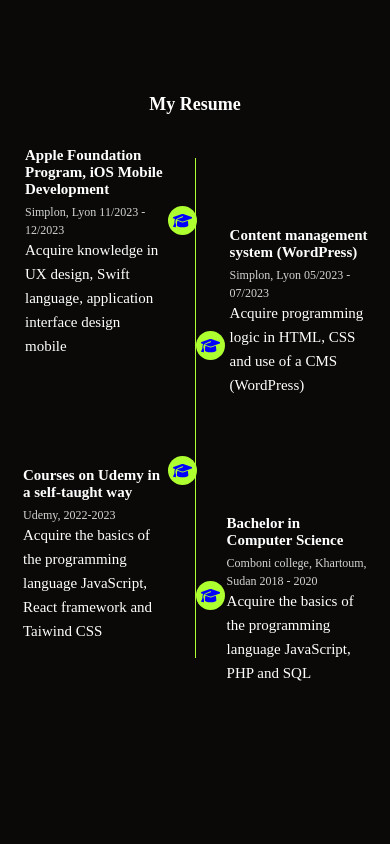
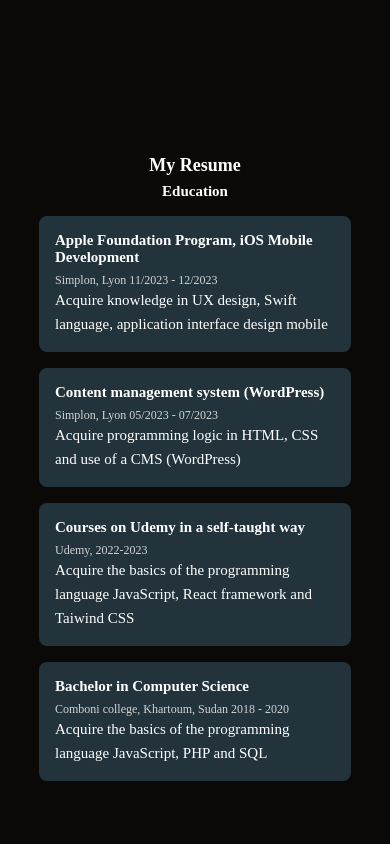
Before and after one commit to shawilayoul/aocholprofile, a React (Create React App) app: page / in a window 390 px wide. Shown: the part 1680-2524 px from the top of the page. Built offline with nearby package versions, Linux system fonts and the light colour scheme.

Commit message:
updating resume

```diff
--- a/src/containers/Projects/Projects.jsx
+++ b/src/containers/Projects/Projects.jsx
@@ -113,7 +113,7 @@ const Projects = () => {
                 <img src={images.pizza1} className="sliderimg" alt="slide" />
                 <img src={images.pizza2} className="sliderimg" alt="slide" />
                 <img src={images.pizza3} className="sliderimg" alt="slide" />
-                <img src={images.pizza4} className="sliderimg" alt="slide" />
+                <img src={images.pizza1} className="sliderimg" alt="slide" />
               </AliceCarousel>
             </div>
             <div className="box-footer">
--- a/src/containers/Resume/Resume.jsx
+++ b/src/containers/Resume/Resume.jsx
@@ -1,5 +1,4 @@
 import React from "react";
-import { FaGraduationCap } from "react-icons/fa6";
 import { motion } from "framer-motion";
 import "./resume.scss";
 const Resume = () => {
@@ -15,26 +14,14 @@ const Resume = () => {
 
   return (
     <div className="resum-container" id="Resume">
-      <div className="vertical">
-        <div className="cap1">
-          <FaGraduationCap />
-        </div>
-        <div className="cap2 ">
-          <FaGraduationCap />
-        </div>
-        <div className="cap3">
-          <FaGraduationCap />
-        </div>
-        <div className="cap4">
-          <FaGraduationCap />
-        </div>
-      </div>
       <div className="top">
         <h2>My Resume</h2>
+        <h3>Education</h3>
       </div>
       <div className="bottom">
+        <div className="blogA">
           <motion.div
-          className="blog1 blogA"
+            className="blog1"
             variants={{
               hidden: { x: "-100vw" },
               visible: { x: 0 },
@@ -51,7 +38,7 @@ const Resume = () => {
             </p>
           </motion.div>
           <motion.div
-          className="blog1 blogB"
+            className="blog1"
             initial={{ x: "100vw" }}
             animate={{ x: 0 }}
             transition={{ delay: 0.3, duration: 1 }}
@@ -59,11 +46,27 @@ const Resume = () => {
             <h3>Content management system (WordPress)</h3>
             <span>Simplon, Lyon 05/2023 - 07/2023</span>
             <p>
-            Acquire programming logic in HTML, CSS and use of a CMS (WordPress)
+              Acquire programming logic in HTML, CSS and use of a CMS
+              (WordPress)
+            </p>
+          </motion.div>
+        </div>
+        <div className="blogB">
+        <motion.div
+            className="blog1"
+            initial={{ x: "100vw" }}
+            animate={{ x: 0 }}
+            transition={{ delay: 0.3, duration: 1 }}
+          >
+            <h3>Courses on Udemy in a self-taught way</h3>
+            <span>Udemy, 2022-2023</span>
+            <p>
+              Acquire the basics of the programming language JavaScript, React
+              framework and Taiwind CSS
             </p>
           </motion.div>
           <motion.div
-          className="blog1 blogD"
+            className="blog1"
             initial={{ x: "100vw" }}
             animate={{ x: 0 }}
             transition={{ delay: 0.3, duration: 1 }}
@@ -75,19 +78,7 @@ const Resume = () => {
               SQL
             </p>
           </motion.div>
-        <motion.div
-          className="blog1 blogC"
-          initial={{ x: "100vw" }}
-          animate={{ x: 0 }}
-          transition={{ delay: 0.3, duration: 1 }}
-        >
-          <h3>Courses on Udemy in a self-taught way</h3>
-          <span>Udemy, 2022-2023</span>
-          <p>
-            Acquire the basics of the programming language JavaScript, React
-            framework and Taiwind CSS
-          </p>
-        </motion.div>
+        </div>
       </div>
     </div>
   );
--- a/src/containers/Resume/resume.scss
+++ b/src/containers/Resume/resume.scss
@@ -4,37 +4,9 @@
   height: 100vh;
   margin: 0 auto;
   flex-direction: column;
+  align-items: center;
+  justify-content: center;
   gap: 1rem;
-  position: relative;
-  .vertical {
-    border-left: 1px solid greenyellow;
-    height: 450px;
-    position: absolute;
-    left: 50%;
-    margin-top: 9rem;
-    top: 10;
-    display: flex;
-    flex-direction: column;
-    justify-content: space-around;
-    align-items: center;
-    z-index: 1;
-    .cap1,
-    .cap2,
-    .cap3,
-    .cap4 {
-      display: flex;
-      align-items: center;
-      justify-content: center;
-      background-color: greenyellow;
-      padding: 15px;
-      border-radius: 50%;
-      color: blue;
-      font-size: 1.1rem;
-    }
-    .cap1, .cap3 {
-      margin-left: -6rem;
-    }
-  }
   .top {
     margin-top: 5rem;
     h2 {
@@ -51,38 +23,19 @@
     }
   }
   .bottom {
-    position: relative;
+    display: flex;
+    align-items: center;
+    justify-content: center;
     gap: 1rem;
-    .blogA {
-      position: absolute;
-      width: 45%;
-      left: -2rem;
-    }
-    .blogB {
-      position: absolute;
-      right: -2rem;
-      top: 8rem;
-      width: 45%;
-    }
-    .blogC {
-      position: absolute;
-      top: 15rem;
-      width: 45%;
-      left: -2rem;
-    }
-    .blogD {
-      position: absolute;
-      top: 22rem;
-      width: 45%;
-      right: -2rem;
-    }
     .blog1 {
+      background-color: var(--secondary-color);
+      border-radius: 8px;
       h3 {
         margin-bottom: 0.5rem;
       }
       p {
         line-height: 1.5rem;
-        font-size: 18px;
+        font-size: 16px;
       }
       span {
         font-size: 14px;
@@ -105,35 +58,6 @@
     margin: 0 auto;
     flex-direction: column;
     gap: 1rem;
-    position: relative;
-    .vertical {
-      border-left: 1px solid greenyellow;
-      height: 400px;
-      position: absolute;
-      left: 50%;
-      margin-top: 9rem;
-      top: 10;
-      display: flex;
-      flex-direction: column;
-      justify-content: space-around;
-      align-items: center;
-      z-index: 1;
-      .cap1,
-      .cap2,
-      .cap3,.cap4{
-        display: flex;
-        align-items: center;
-        justify-content: center;
-        background-color: greenyellow;
-        padding: 6px;
-        border-radius: 50%;
-        color: blue;
-        font-size: 1.3rem;
-      }
-      .cap1, .cap3 {
-        margin-left: -4rem;
-      }
-    }
     .top {
       margin-top: 5rem;
       h2 {
@@ -151,23 +75,9 @@
       }
     }
     .bottom {
-      position: relative;
+     display: flex;
+     flex-direction: column;
       gap: 1rem;
-      .blogA {
-        position: absolute;
-        width: 45%;
-      }
-      .blogB {
-        position: absolute;
-        right: -2rem;
-        top: 8rem;
-        width: 45%;
-      }
-      .blogC {
-        position: absolute;
-        top: 17rem;
-        width: 45%;
-      }
       .blog1 {
         h3 {
           margin-bottom: 0.4rem;
@@ -197,35 +107,6 @@
     margin: 0 auto;
     flex-direction: column;
     gap: 1rem;
-    position: relative;
-    .vertical {
-      border-left: 1px solid greenyellow;
-      height: 500px;
-      position: absolute;
-      left: 50%;
-      margin-top: 9rem;
-      top: 10;
-      display: flex;
-      flex-direction: column;
-      justify-content: space-around;
-      align-items: center;
-      z-index: 1;
-      .cap1,
-      .cap2,
-      .cap3,.cap4 {
-        display: flex;
-        align-items: center;
-        justify-content: center;
-        background-color: greenyellow;
-        padding: 5px;
-        border-radius: 50%;
-        color: blue;
-        font-size: 1.2rem;
-      }
-      .cap1, .cap3 {
-        margin-left: -3.5rem;
-      }
-    }
     .top {
       margin-top: 5rem;
       h2 {
@@ -244,32 +125,9 @@
       }
     }
     .bottom {
-      position: relative;
       display: flex;
+      flex-direction: column;
       gap: 0rem;
-      .blogA {
-        position: absolute;
-        width: 45%;
-        left: -30px;
-        top: 0;
-      }
-      .blogB {
-        position: absolute;
-        right: -35px;
-        top: 5rem;
-      }
-      .blogC {
-        position: absolute;
-        top: 20rem;
-        width: 45%;
-        left: -2rem;
-      }
-      .blogD {
-        position: absolute;
-        top: 23rem;
-        width: 45%;
-        right: -2rem;
-      }
       .blog1 {
         h3 {
           font-size: 15px;
```
Lines whose indentation alone changed are shown as unchanged.
